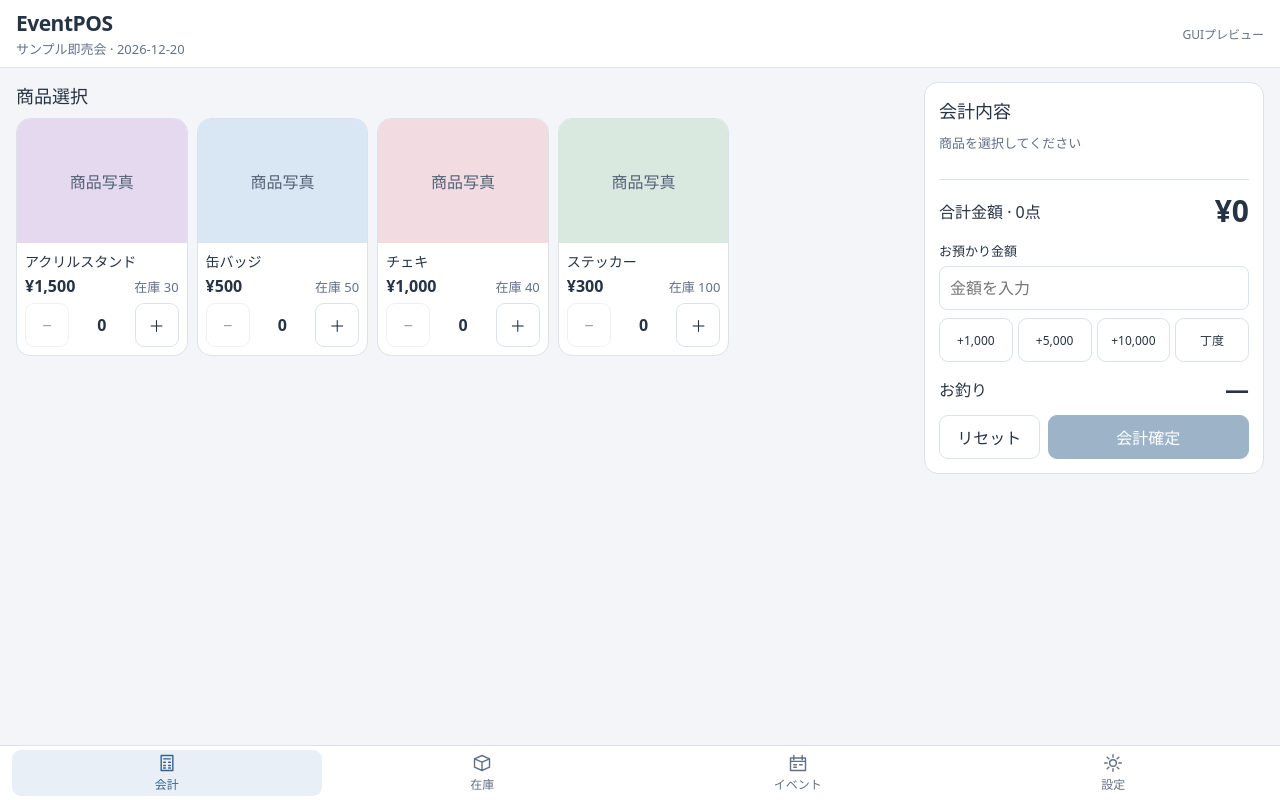
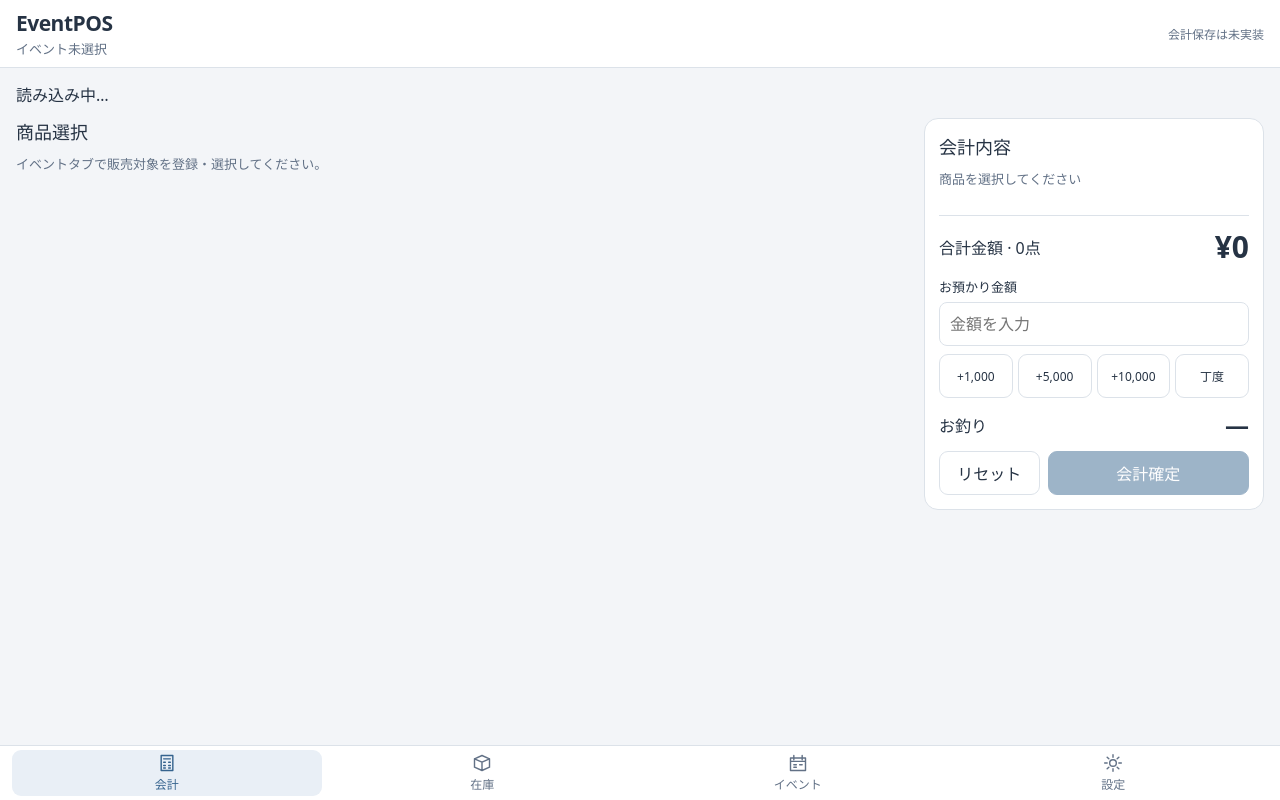
Before and after one commit to Chabo-31/EventPOS, a React (Vite) app: page / in a window 1280 px wide. Built offline with nearby package versions, Linux system fonts and the light colour scheme.

Commit message:
Phase 4: connect event data to GUI

```diff
--- a/src/App.tsx
+++ b/src/App.tsx
@@ -1,14 +1,12 @@
-import { useState } from 'react'
+import { useEffect, useState } from 'react'
+import { liveQuery } from 'dexie'
+import EventManager from './pages/EventManager'
+import { loadEvents, eventItems, canAdd, itemKey } from './services/events'
+import type { EventData, EventItem } from './services/events'
 import './App.css'
 import ProductManager from './pages/ProductManager'
 import { checkDatabase } from './database/diagnostics'
 
-const products = [
-  { id: 1, name: 'アクリルスタンド', price: 1500, stock: 30, color: '#e5d9f0' },
-  { id: 2, name: '缶バッジ', price: 500, stock: 50, color: '#d9e6f3' },
-  { id: 3, name: 'チェキ', price: 1000, stock: 40, color: '#f2dce2' },
-  { id: 4, name: 'ステッカー', price: 300, stock: 100, color: '#d9e9df' },
-]
 const tabs = ['会計', '在庫', 'イベント', '設定'] as const
 type Tab = typeof tabs[number]
 const navPaths: Record<Tab, string> = {
@@ -19,7 +17,25 @@ const navPaths: Record<Tab, string> = {
 }
 const yen = (n: number) => '¥' + n.toLocaleString('ja-JP')
 
+function ItemPhoto({ blob }: { blob?: Blob }) {
+  const [url, setUrl] = useState('')
+  useEffect(() => {
+    if (!blob) { setUrl(''); return }
+    const value = URL.createObjectURL(blob)
+    setUrl(value)
+    return () => URL.revokeObjectURL(value)
+  }, [blob])
+  return url ? <img src={url} alt="" /> : <span>写真なし</span>
+}
 function App() {
+  const [data, setData] = useState<EventData | null>(null)
+  const [loadError, setLoadError] = useState('')
+  useEffect(() => {
+    const sub = liveQuery(loadEvents).subscribe({ next: setData, error: e => setLoadError(String(e)) })
+    return () => sub.unsubscribe()
+  }, [])
+  const active = data?.events.find(e => e.id === data.selected)
+  const products = data && active ? eventItems(data, active.id) : []
   const [dbBusy, setDbBusy] = useState(false)
   const [dbReport, setDbReport] = useState<string[]>([])
   const runDiagnostics = async () => {
@@ -30,29 +46,36 @@ function App() {
     finally { setDbBusy(false) }
   }
   const [tab, setTab] = useState<Tab>('会計')
-  const [qty, setQty] = useState([0, 0, 0, 0])
+  const [cart, setCart] = useState<{ eventId: string; qty: Record<string, number> }>({ eventId: '', qty: {} })
+  const qty = cart.eventId === active?.id ? cart.qty : {}
   const [cashOpen, setCashOpen] = useState(false)
   const [cash, setCash] = useState('')
-  const [eventName, setEventName] = useState('サンプル即売会')
-  const [eventDate, setEventDate] = useState('2026-12-20')
-  const total = products.reduce((sum, p, i) => sum + p.price * qty[i], 0)
-  const count = qty.reduce((sum, n) => sum + n, 0)
+  const amount = (p: EventItem) => qty[itemKey(p)] ?? 0
+  const total = products.reduce((sum, p) => sum + p.price * amount(p), 0)
+  const count = products.reduce((sum, p) => sum + amount(p), 0)
   const change = Number(cash) - total
   const valid = count > 0 && cash !== '' && Number.isSafeInteger(Number(cash)) && change >= 0
-  const adjust = (i: number, delta: number) => setQty(prev => prev.map((n, j) => j === i ? Math.max(0, Math.min(products[i].stock, n + delta)) : n))
-  const reset = () => { setQty(products.map(() => 0)); setCash(''); setCashOpen(false) }
+  const adjust = (p: EventItem, delta: number) => {
+    if (!active) return
+    setCart(prev => {
+      const current = prev.eventId === active.id ? prev.qty : {}
+      if (delta > 0 && !canAdd(products, current, p)) return prev
+      return { eventId: active.id, qty: { ...current, [itemKey(p)]: Math.max(0, (current[itemKey(p)] ?? 0) + delta) } }
+    })
+  }
+  const reset = () => { setCart({ eventId: active?.id ?? '', qty: {} }); setCash(''); setCashOpen(false) }
 
   return (
     <div className="app-shell">
-      <header className="app-header"><div><h1>EventPOS</h1><p>{eventName || 'イベント未設定'} · {eventDate}</p></div><span className="preview-label">GUIプレビュー</span></header>
-      <main className="workspace">
+      <header className="app-header"><div><h1>EventPOS</h1><p>{active ? active.name + ' · ' + active.date : 'イベント未選択'}</p></div><span className="preview-label">会計保存は未実装</span></header>
+      <main className="workspace">{loadError && <p role="alert">読み込み失敗：{loadError}</p>}{!data && !loadError && <p>読み込み中…</p>}
         {tab === '会計' && <div className="checkout">
-          <section className="catalog"><h2>商品選択</h2><div className="product-grid">{products.map((p, i) => <article key={p.id} className={'product-card' + (qty[i] ? ' selected' : '')}>
-            <button className="product-image" style={{ background: p.color }} onClick={() => adjust(i, 1)} disabled={qty[i] >= p.stock} aria-label={p.name + 'を追加'}><span>商品写真</span></button>
-            <div className="product-body"><h3>{p.name}</h3><div className="product-meta"><strong>{yen(p.price)}</strong><small>在庫 {p.stock}</small></div>
-            <div className="quantity"><button onClick={() => adjust(i, -1)} disabled={!qty[i]} aria-label={p.name + 'を減らす'}>−</button><strong>{qty[i]}</strong><button onClick={() => adjust(i, 1)} disabled={qty[i] >= p.stock} aria-label={p.name + 'を増やす'}>＋</button></div></div>
+          <section className="catalog"><h2>商品選択</h2>{!active && <p className="muted">イベントタブで販売対象を登録・選択してください。</p>}{active && !products.length && <p className="muted">イベントに商品を紐づけてください。</p>}<div className="product-grid">{products.map(p => <article key={itemKey(p)} className={'product-card' + (amount(p) ? ' selected' : '')}>
+            <button className="product-image"  onClick={() => adjust(p, 1)} disabled={!canAdd(products, qty, p)} aria-label={p.name + 'を追加'}><ItemPhoto blob={p.image} /></button>
+            <div className="product-body"><h3>{p.name}{p.kind === "bundle" && <small> セット</small>}</h3><div className="product-meta"><strong>{yen(p.price)}</strong><small>在庫 {p.stock}</small></div>
+            <div className="quantity"><button onClick={() => adjust(p, -1)} disabled={!amount(p)} aria-label={p.name + 'を減らす'}>−</button><strong>{amount(p)}</strong><button onClick={() => adjust(p, 1)} disabled={!canAdd(products, qty, p)} aria-label={p.name + 'を増やす'}>＋</button></div></div>
           </article>)}</div></section>
-          <section className={"panel checkout-summary" + (cashOpen ? " expanded" : "")}><button className="mobile-summary-toggle" onClick={() => setCashOpen(v => !v)} aria-expanded={cashOpen}><span>合計 {count}点</span><strong>{yen(total)}</strong><span>{cashOpen ? "閉じる" : "会計へ"}</span></button><div className="summary-details"><h2>会計内容</h2><div className="cart-lines">{count === 0 ? <p className="muted">商品を選択してください</p> : products.map((p, i) => qty[i] > 0 && <div className="line" key={p.id}><span>{p.name} × {qty[i]}</span><strong>{yen(p.price * qty[i])}</strong></div>)}</div>
+          <section className={"panel checkout-summary" + (cashOpen ? " expanded" : "")}><button className="mobile-summary-toggle" onClick={() => setCashOpen(v => !v)} aria-expanded={cashOpen}><span>合計 {count}点</span><strong>{yen(total)}</strong><span>{cashOpen ? "閉じる" : "会計へ"}</span></button><div className="summary-details"><h2>会計内容</h2><div className="cart-lines">{count === 0 ? <p className="muted">商品を選択してください</p> : products.map(p => amount(p) > 0 && <div className="line" key={itemKey(p)}><span>{p.name} × {amount(p)}</span><strong>{yen(p.price * amount(p))}</strong></div>)}</div>
             <div className="line total"><span>合計金額 · {count}点</span><strong>{yen(total)}</strong></div>
             <label htmlFor="cash">お預かり金額</label><input id="cash" type="number" min="0" step="1" inputMode="numeric" value={cash} onChange={e => setCash(e.target.value)} placeholder="金額を入力" />
             <div className="cash-buttons">{[1000, 5000, 10000].map(n => <button key={n} onClick={() => setCash(String((Number(cash) || 0) + n))}>+{n.toLocaleString()}</button>)}<button onClick={() => setCash(String(total))}>丁度</button></div>
@@ -60,11 +83,11 @@ function App() {
             <div className="actions"><button onClick={reset}>リセット</button><button className="primary" disabled={!valid} onClick={() => { window.alert('GUIプレビュー：会計データは保存されません。'); reset() }}>会計確定</button></div></div>
           </section>
         </div>}
-        {tab === '在庫' && <section className="panel"><h2>在庫管理</h2><p className="muted">在庫追加は後続Phaseで実装します。</p>{products.map(p => <div className="inventory-row" key={p.id}><span>{p.name}</span><strong>{p.stock}点</strong><button disabled>在庫追加</button></div>)}</section>}
-        {tab === 'イベント' && <section className="panel"><h2>イベント設定</h2><label htmlFor="event-name">イベント名</label><input id="event-name" value={eventName} onChange={e => setEventName(e.target.value)} /><label htmlFor="event-date">開催日</label><input id="event-date" type="date" value={eventDate} onChange={e => setEventDate(e.target.value)} /><h3>紐づけ商品（サンプル）</h3>{products.map(p => <div className="line" key={p.id}><span>{p.name}</span><span>{yen(p.price)}</span></div>)}<p className="muted">入力内容は保存されません。</p></section>}
+        {tab === '在庫' && <section className="panel"><h2>在庫管理</h2><p className="muted">在庫追加は後続Phaseで実装します。</p>{active && <p>釣銭準備金：{yen(active.openingCash)}</p>}{products.map(p => <div className="inventory-row" key={itemKey(p)}><span>{p.name}</span><strong>{p.stock}点</strong><button disabled>在庫追加</button></div>)}</section>}
+        {tab === 'イベント' && data && <EventManager data={data} />}
         {tab === '設定' && <section className="panel"><h2>設定</h2><ProductManager />{['バックアップ出力', 'インポート'].map(label => <div className="line setting-row" key={label}><span>{label}</span><button disabled>準備中</button></div>)}<p className="muted">各機能は後続Phaseで実装します。</p><h3>データベース診断</h3><button onClick={() => void runDiagnostics()} disabled={dbBusy}>{dbBusy ? "診断中…" : "保存・復元テスト"}</button><div role="status" aria-live="polite">{dbReport.map((line, i) => <p key={i}>{line}</p>)}</div></section>}
       </main>
-      <nav className="navigation" aria-label="メインメニュー">{tabs.map(t => <button key={t} aria-current={tab === t ? 'page' : undefined} className={tab === t ? 'active' : ''} onClick={() => setTab(t)}><svg viewBox="0 0 24 24" width="20" height="20" fill="none" stroke="currentColor" strokeWidth="1.7" strokeLinecap="round" strokeLinejoin="round" aria-hidden="true"><path d={navPaths[t]} /></svg><span>{t}</span></button>)}</nav>
+      <nav className="navigation" aria-label="メインメニュー">{tabs.map(t => <button key={t} aria-current={tab === t ? 'page' : undefined} className={tab === t ? 'active' : ''} onClick={() => { if (t === 'イベント') reset(); setTab(t) }}><svg viewBox="0 0 24 24" width="20" height="20" fill="none" stroke="currentColor" strokeWidth="1.7" strokeLinecap="round" strokeLinejoin="round" aria-hidden="true"><path d={navPaths[t]} /></svg><span>{t}</span></button>)}</nav>
     </div>
   )
 }
```
